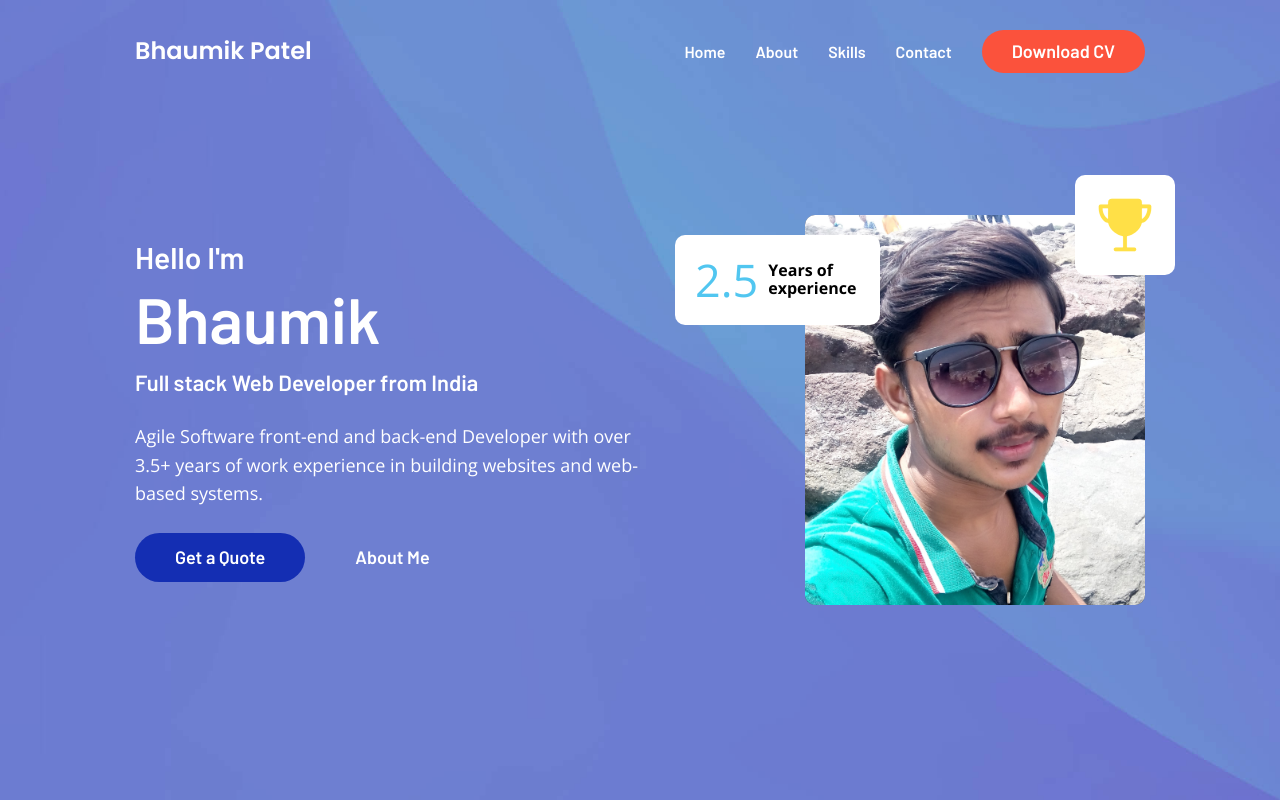
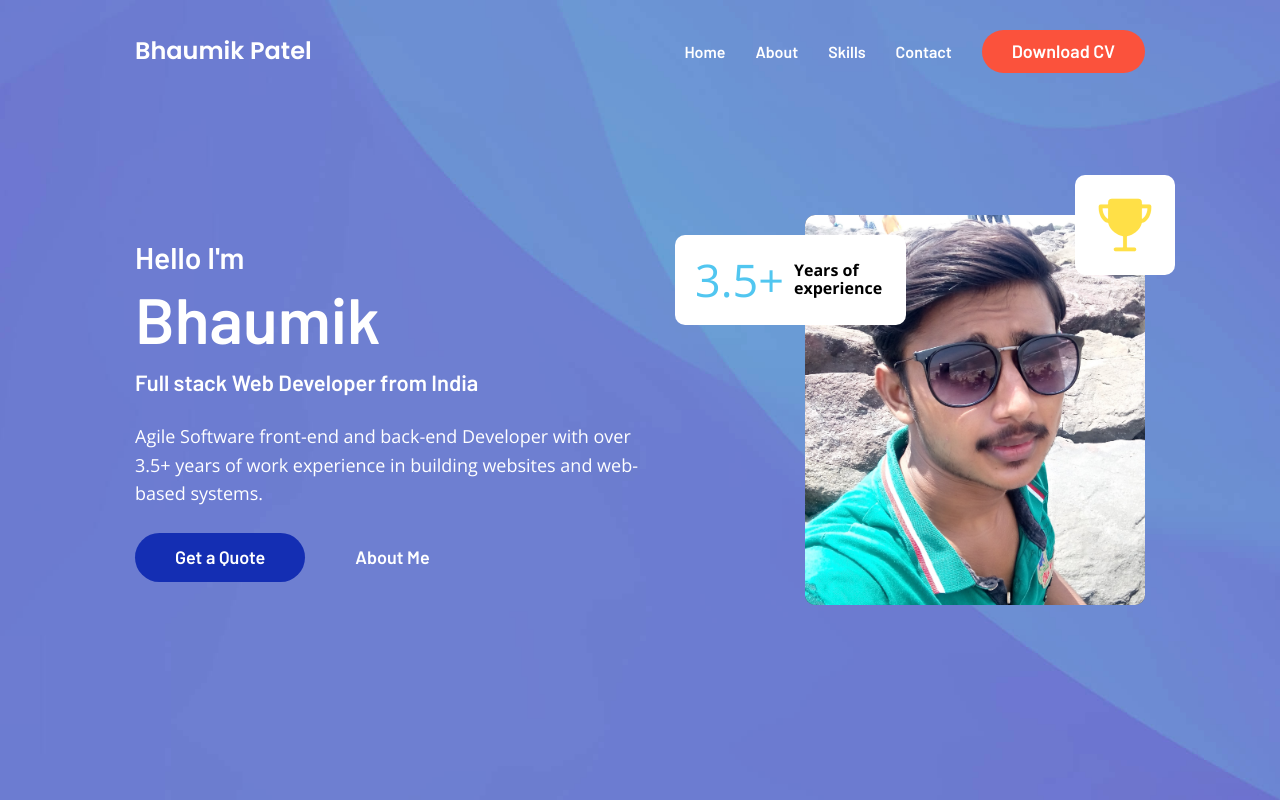
Before and after one commit to Bk24/portfolio, a plain HTML site: page index.html in a window 1280 px wide. Shown: the top 800 px of the page. Drawn offline with nearby package versions, Linux system fonts and the light colour scheme.

Commit message:
Update index.html

```diff
--- a/index.html
+++ b/index.html
@@ -102,7 +102,7 @@
               class="img-cover">
 
             <div class="elem elem-1">
-              <p class="elem-title">2.5</p>
+              <p class="elem-title">3.5+</p>
 
               <p class="elem-text">Years of experience</p>
             </div>
```
